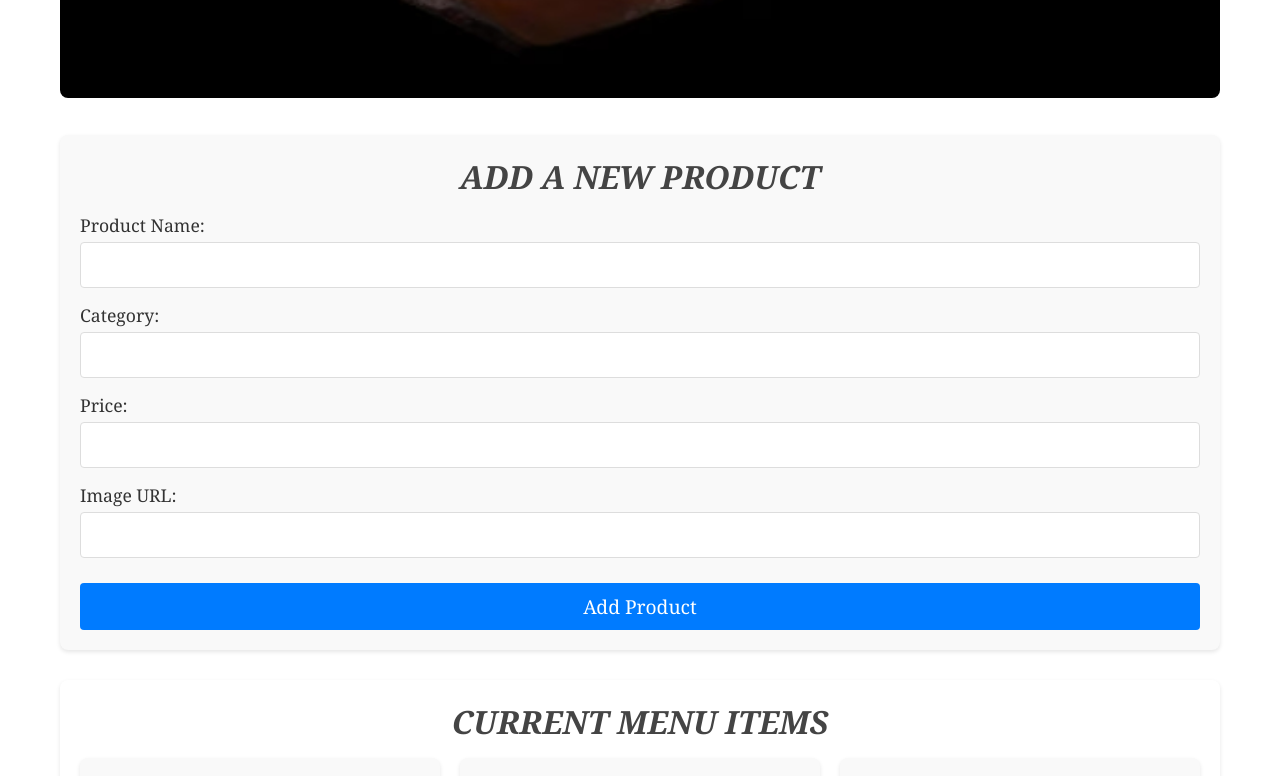
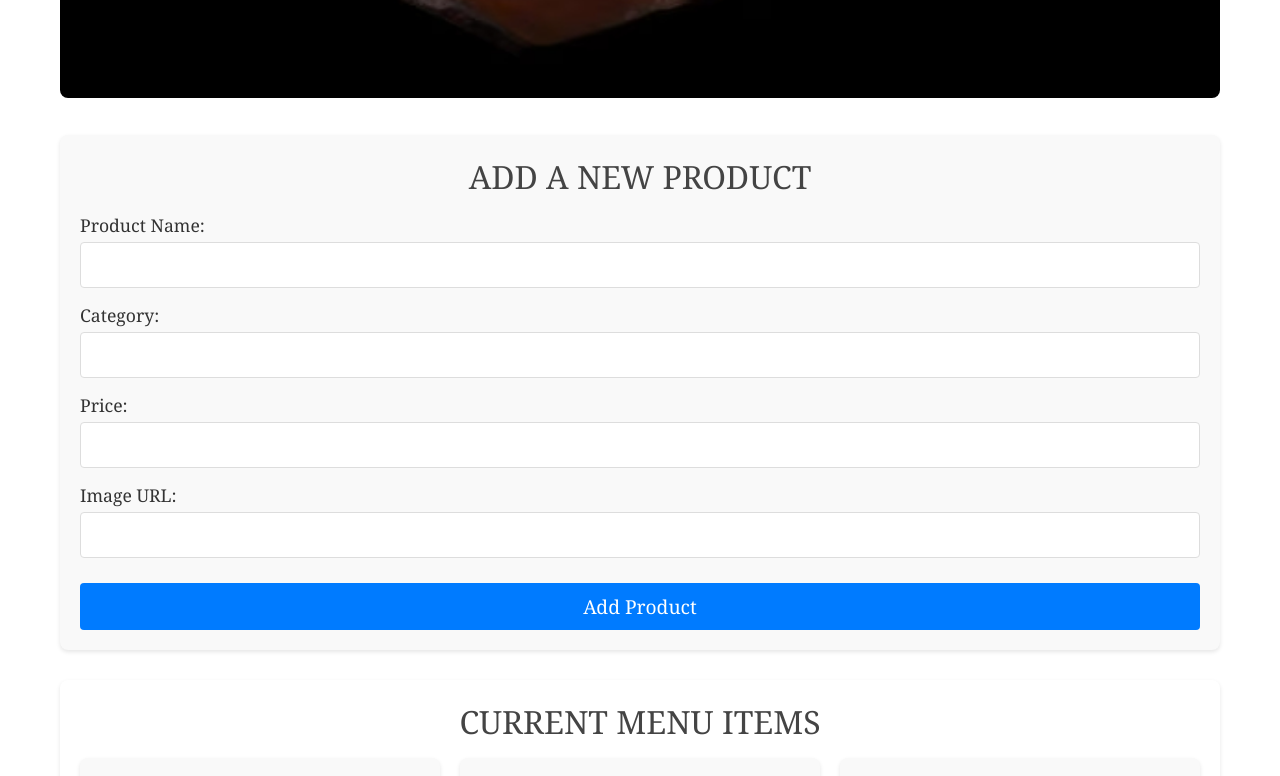
Before and after one commit to hiralpatel20/FreshBite-Subs, a React (Vite) app in the folder frontend/: page /admin-home in a window 1280 px wide. Shown: the part 820-1596 px from the top of the page. Built offline with nearby package versions, Linux system fonts and the light colour scheme.

Commit message:
updated css for adminhome

```diff
--- a/frontend/src/pages/AdminHomePage/AdminHome.css
+++ b/frontend/src/pages/AdminHomePage/AdminHome.css
@@ -1,4 +1,12 @@
 /* Here I added Css for admin home page */
+*{
+  font-family: georgia;
+}
+
+h2{
+  font-style: normal;
+  font-weight: 100;
+}
 .admin-home-container {
     padding: 20px;
     max-width: 1200px;
```
